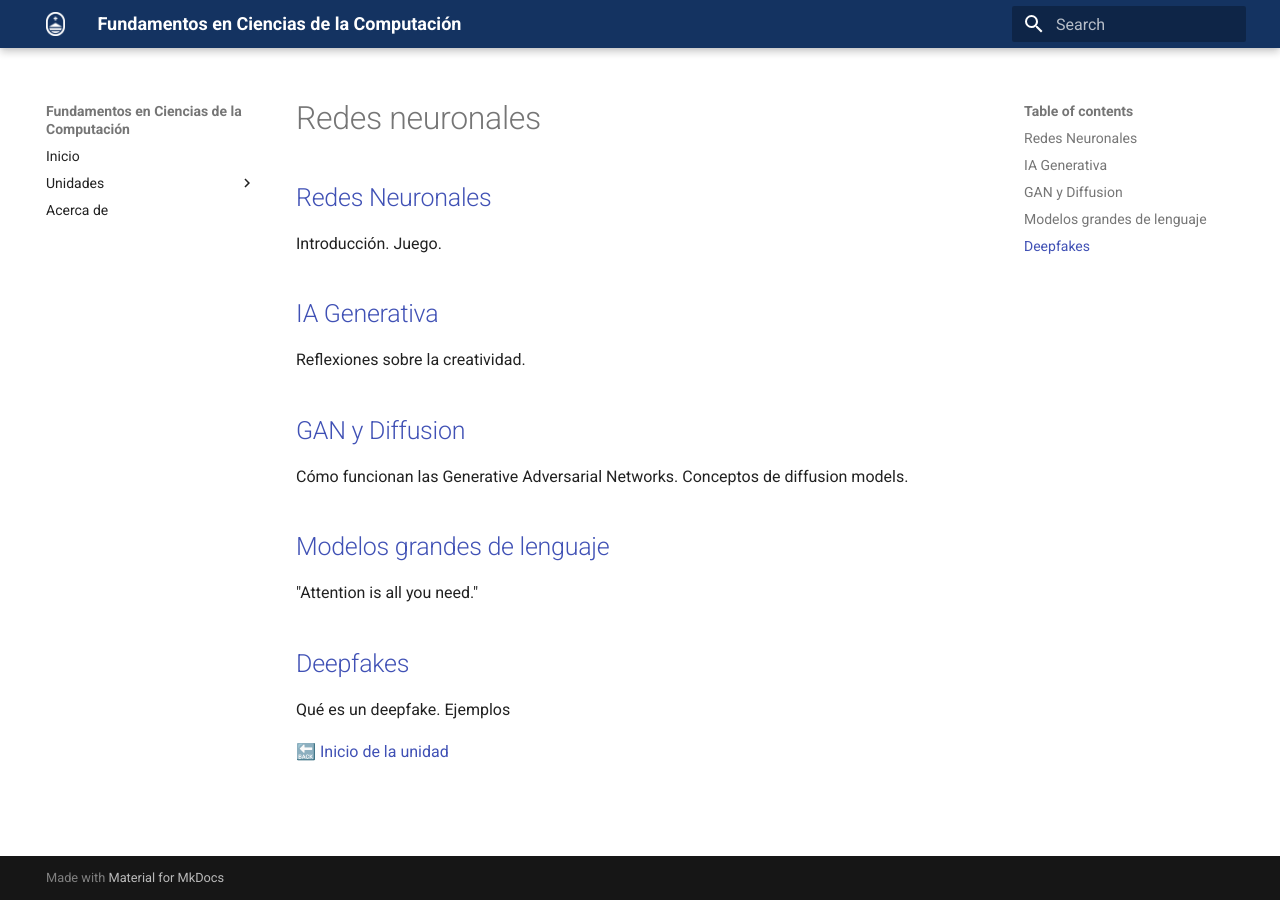
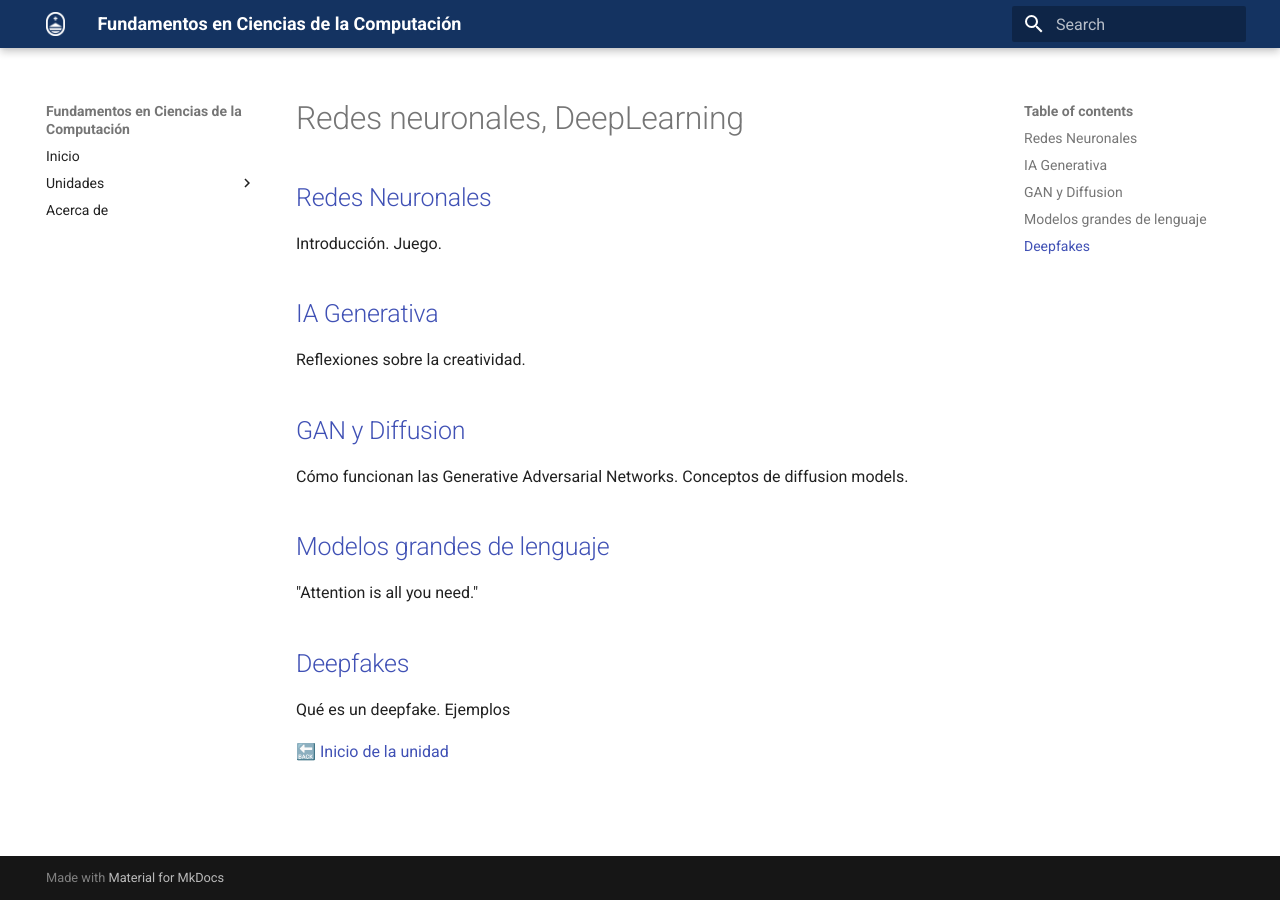
Before and after one commit to ucudal/Fundamentos_Ciencias_Computacion_Conceptos, an MkDocs documentation site: the page built from docs/unidad/5/redes/readme.md, in a window 1280 px wide. Built offline with MkDocs 1.6.1 and Material for MkDocs 9.7.7, drawn with Linux system fonts in a browser that asks for light colours.

Commit message:
Update readme.md

```diff
--- a/docs/unidad/5/redes/readme.md
+++ b/docs/unidad/5/redes/readme.md
@@ -1,4 +1,4 @@
-# Redes neuronales
+# Redes neuronales, DeepLearning
 ## [Redes Neuronales](./1_RN.md)
 
 Introducción. Juego.
```
